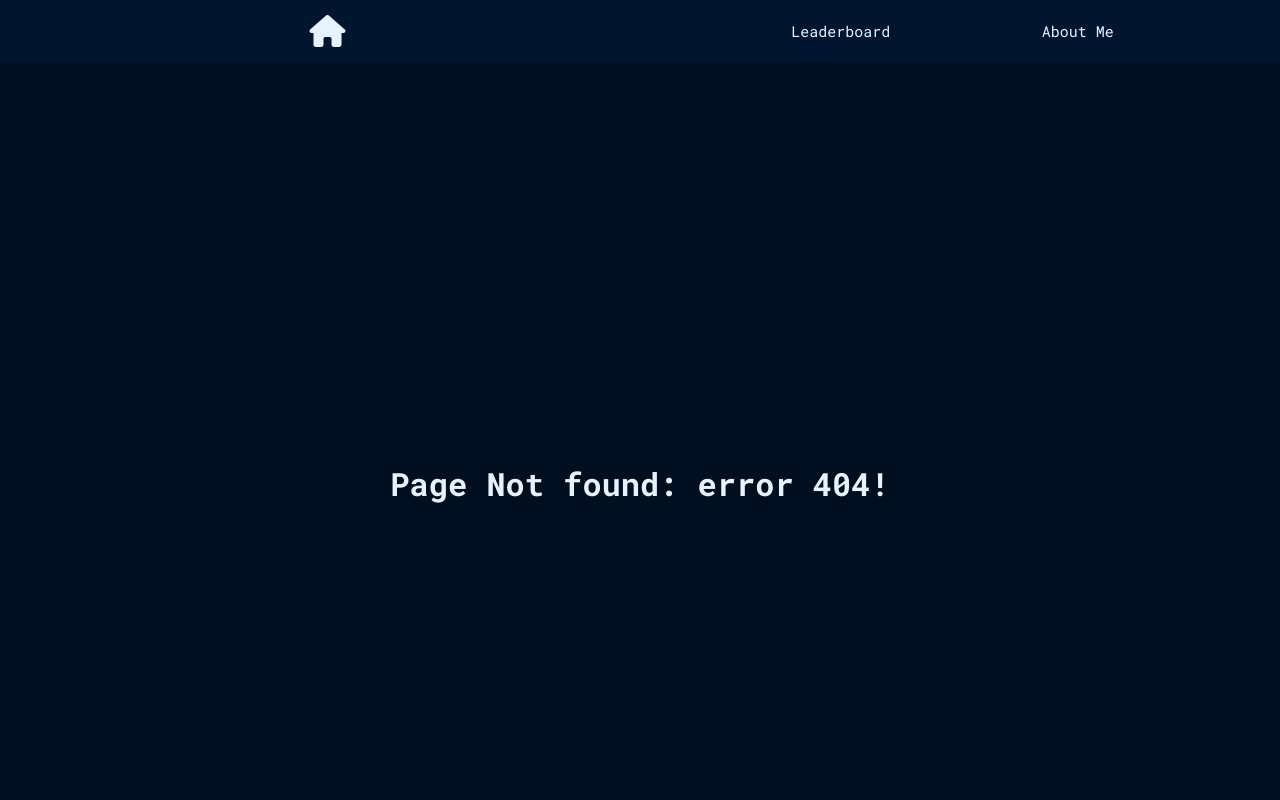
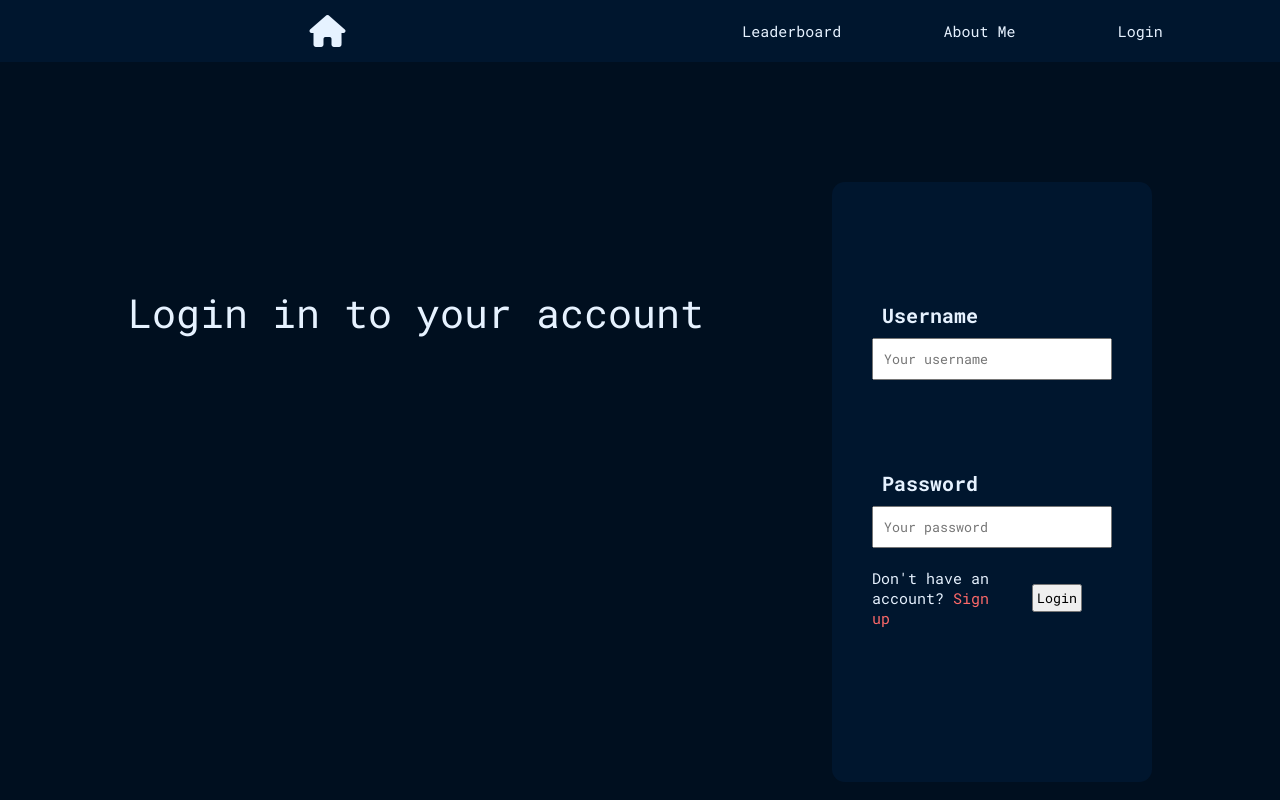
Before and after one commit to Gegewindis/Infinite-Loldle-Website, a React (Vite) app: page /infinite-loldle/login in a window 1280 px wide. Before the commit this address had no page. Built offline with nearby package versions, Linux system fonts and the light colour scheme; a web font is replaced by a local one.

Commit message:
Made a login screen and changed some other stuff. Mostly working well with the server. the token is not secure at all since its only the username and not like a normal token

```diff
--- a/src/App.jsx
+++ b/src/App.jsx
@@ -3,6 +3,7 @@ import NotFoundPage from "./pages/notFoundPage.jsx"
 import Classic from "./pages/classic.jsx"
 import Quote from "./pages/quote.jsx"
 import Ability from "./pages/ability.jsx"
+import Login from "./pages/login.jsx"
 
 import { createBrowserRouter, RouterProvider } from "react-router-dom"
 
@@ -13,6 +14,7 @@ const router = createBrowserRouter([
       { path: "/infinite-loldle/classic", element: <Classic /> },
       { path: "/infinite-loldle/quote", element: <Quote /> },
       { path: "/infinite-loldle/ability", element: <Ability /> },
+      { path: "/infinite-loldle/login", element: <Login /> },
       { path: "*", element: <NotFoundPage /> },
     ],
   },
--- a/src/components/Header.jsx
+++ b/src/components/Header.jsx
@@ -1,7 +1,23 @@
-import { Link } from "react-router-dom"
+import { Link, useNavigate } from "react-router-dom"
+import { useState } from "react"
 
 function Header() {
+    const [token, setToken] = useState(localStorage.getItem("token"))
+    const labelText = ((token) ? "Sign Out" : "Login") // THE TOKEN RIGHT NOW IS ONLY THE USERNAME, VERY UNSAFE
+    const currFunction = ((token) ? SignOut : LogIn)
+    const navigate = useNavigate()
+
+    function LogIn() {
+        navigate("/infinite-loldle/login/")
+    }
+
+    function SignOut() {
+        localStorage.removeItem("token")
+        setToken(null)
+    }
+
     return(
+
         <header>
             <div className="header-logo-container">
                 <Link to="/infinite-loldle">
@@ -12,6 +28,8 @@ function Header() {
                 <ul>
                     <Link>Leaderboard</Link>
                     <Link>About Me</Link>
+                    <label onClick={currFunction}>{labelText}</label>
+
                 </ul>
             </nav>
         </header>
--- a/src/index.css
+++ b/src/index.css
@@ -85,6 +85,14 @@ header{
     list-style-type: none;
 }
 
+/* Home */
+.title-container {
+    justify-self: center;
+    font-size: 3.5vw;
+    font-style: italic;
+    margin: 30px;
+}
+
 /* Gamemode */
 .select-gamemode-container {
     display: flex;
@@ -95,20 +103,26 @@ header{
 .gamemode-container {
     display: flex;
     justify-content: center;
-    background-color: var(--color-secondary);
-    width: 200px;
-    height: 50px;
+    align-items: center;
+    background-color: var(--color-header);
+    width: 300px;
+    height: 100px;
     padding-left: 10px;
     padding-right: 10px;
-    margin-top: 10px;
+    margin: 10px;
 
     border-style: solid;
     border-width: 3px;
     border-color: var(--color-text);
+    border-radius: 1vw;
 }
 
 .gamemode-container:hover {
   transform: scale(1.05);
+}
+
+.header-nav label:hover{
+    cursor: pointer;
 }
 
 /* Classic Gamemode */
@@ -118,7 +132,7 @@ header{
     justify-content: space-evenly;
     align-items: center;
     justify-self: center;
-    background-color: var(--color-secondary);
+    background-color: var(--color-header);
 
 
     border-style: solid;
@@ -138,7 +152,7 @@ header{
 }
 
 .input-guess-container input{
-    color: var(--color-secondary);
+    color: var(--color-header);
     padding: 10px;
     width: 250px;
 
@@ -196,7 +210,7 @@ header{
     border: 2px solid var(--color-text);
     border-radius: 10px;
 
-    background-color: var(--color-secondary);
+    background-color: var(--color-header);
     height: 150px;
     width: 300px;
 }
@@ -218,7 +232,7 @@ header{
 }
 
 .guess-container {
-    background-color: var(--color-secondary);
+    background-color: var(--color-header);
     justify-self: center;
     width: 300px;
     height: 100px;
@@ -230,3 +244,67 @@ header{
     flex-direction: column;
     align-items: center;
 }
+
+/* Login Screen */
+.login-container {
+    display: flex;
+    flex-direction: row;
+    justify-content: space-evenly;
+    align-items: center;
+    height: 600px;
+    font-size: 40px;
+}
+
+.login-title-container {
+    padding-bottom: 100px;
+}
+
+.login-fill-form {
+    border-radius: 1vw;
+    background-color: var(--color-header);
+    display: flex;
+    /* justify-content: space-evenly; */
+    flex-direction: column;
+    height: 100%;
+    width: 25vw;
+    padding: 40px;
+    margin-top: 30vh;
+}
+
+.login-fill-form h3{
+    margin-top: 70px;
+    padding: 10px;
+    font-size: 20px;
+}
+
+.login-submit-container {
+    display: flex;
+    justify-content: space-between;
+    margin-top: 10px;
+    margin-bottom: 10px;
+    align-items: center;
+}
+
+.login-submit-container button{
+    margin-left: 30px;
+    margin-right: 30px;
+    padding-right: 20px;
+    padding-left: 20px;
+    padding: 3px;
+    color: black;
+}
+
+.login-fill-form p{
+    font-size: 15px;
+}
+
+.login-sign-up-link {
+    color: var(--color-tertiary);
+}
+
+.login-fill-form input{
+    margin-bottom: 10px;
+    padding: 10px;
+
+    color: black;
+}
--- a/src/pages/classic.jsx
+++ b/src/pages/classic.jsx
@@ -7,6 +7,9 @@ import ClassicSlotDesc from "../components/ClassicSlotTitle.jsx"
 
 function Classic() {
     const [items, setItems] = useState([]);
+    const emptyStyle = {
+        height: "200px"
+    }
 
     const addItem = (query) => {
         setItems((prev) => [...prev, query]);
@@ -21,6 +24,7 @@ function Classic() {
             {items.map((query, index) => (
                 <ClassicGuess key={index} />
             ))}
+            <div style={emptyStyle}></div>
         </>
     )
 }
--- a/src/pages/home.jsx
+++ b/src/pages/home.jsx
@@ -1,19 +1,11 @@
 import Header from "../components/Header.jsx"
 import SelectGameMode from "../components/SelectGameMode.jsx"
-import { useEffect } from "react";
 
 function Home() {
-
-    useEffect(() => {
-    fetch("http://localhost:8000/api/test/")
-        .then(res => res.json())
-        .then(data => console.log(data))
-        .catch(err => console.error(err));
-    }, []);
-
     return (
         <>
             <Header></Header>
+            <div className="title-container">Infinite Loldle</div>
             <SelectGameMode></SelectGameMode>
 
         </>
--- /dev/null
+++ b/src/pages/login.jsx
@@ -0,0 +1,59 @@
+import Header from "../components/Header.jsx"
+import { useState } from "react"
+import { Link, useNavigate } from "react-router-dom"
+
+function Login() {
+    const [username, setUsername] = useState("")
+    const [password, setPassword] = useState("")
+    const navigate = useNavigate()
+
+    function handleSubmit(event) {
+        event.preventDefault();
+        const url = new URL("http://localhost:8000/api/login_user/")
+
+        fetch(url, {
+            method: "POST",
+            headers: { "Content-Type": "application/json" },
+            body: JSON.stringify({ username, password})
+        })
+            .then(res => res.json())
+            .then(data => {
+                if (data.message == "User logged in successfully") {
+                    localStorage.setItem("token", username)
+                    navigate('/infinite-loldle/');
+                } else {
+                    console.log(data)
+                }
+            })
+            .catch(err => console.error(err));
+    }
+
+
+    return (
+
+        <>
+            <Header></Header>
+            <div className="login-container">
+                <div className="login-title-container">
+                    Login in to your account
+                </div>
+                <form onSubmit={handleSubmit} className="login-fill-form">
+                    <h3>Username</h3>
+                    <input type="text" placeholder="Your username" value={username} onChange={(e) => setUsername(e.target.value)}/>
+                    <h3>Password</h3>
+                    <input type="password" placeholder="Your password" value={password} onChange={(e) => setPassword(e.target.value)}/>
+                    <div className="login-submit-container">
+                        <p> Don't have an account?
+                            <Link to="/infinite-loldle/sign_up" className="login-sign-up-link"> Sign up</Link>
+                        </p>
+                        <button type="submit">Login</button>
+                    </div>
+                </form>
+            </div>
+
+        </>
+    )
+
+}
+
+export default Login
```
